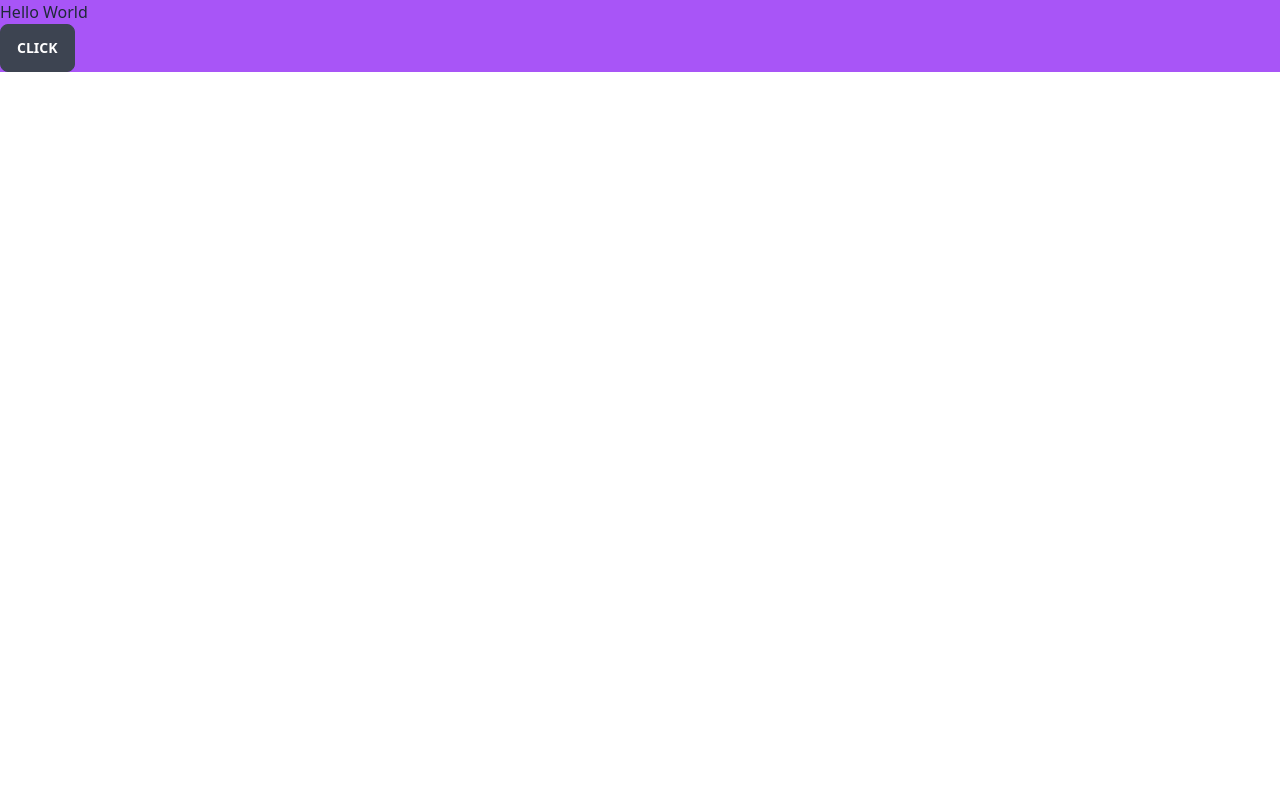
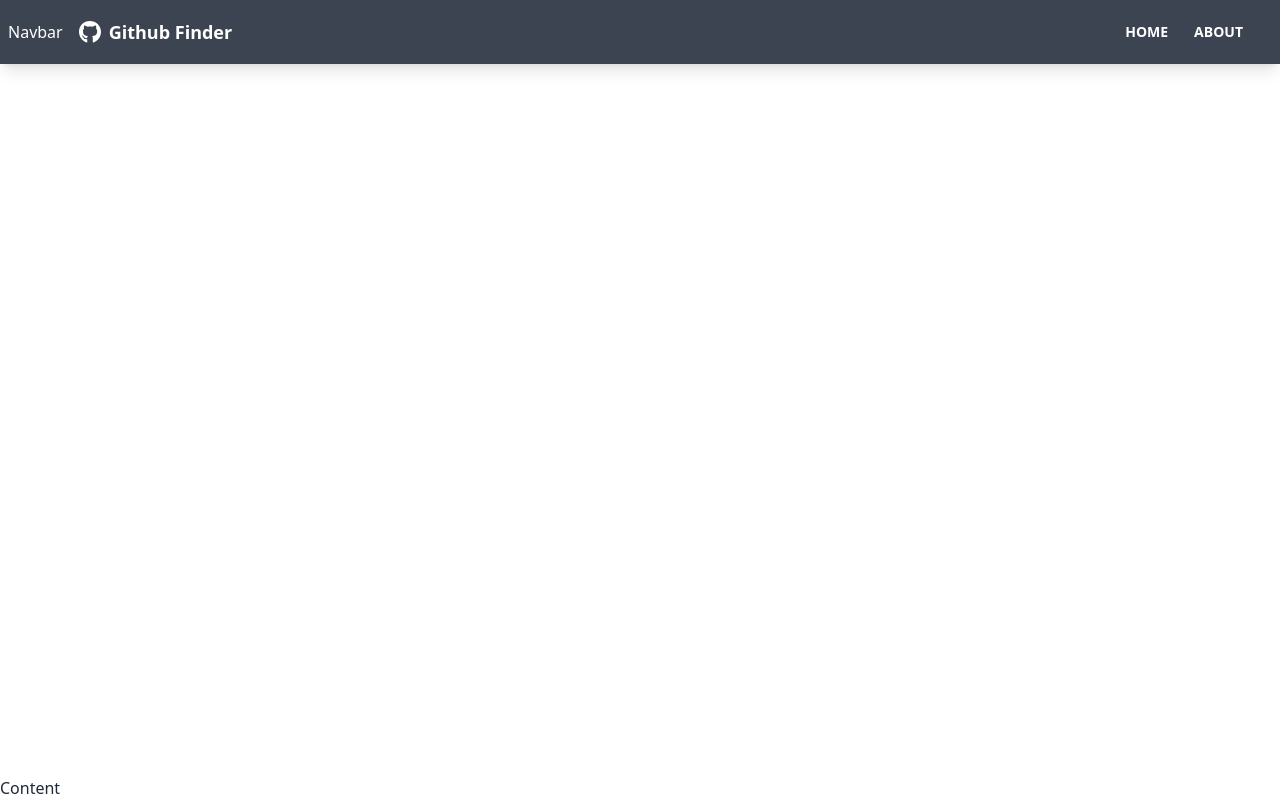
Before and after one commit to diabeatz96/github-finder, a React (Create React App) app: page / in a window 1280 px wide. Built offline with nearby package versions, Linux system fonts and the light colour scheme; the HTML template or start-up script is replaced by a standard one.

Commit message:
FEAT: Nav-bar added. Tailwind CSS provided fpr all.

```diff
--- a/src/App.js
+++ b/src/App.js
@@ -1,10 +1,18 @@
+import {BrowserRouter as Router, Route} from "react-router-dom";
+import Navbar from "./components/layout/Navbar";
+
 function App() {
   return (
-    <div className="bg-purple-500">
-      <h1 className="text-hl">Hello World</h1>
+      <Router>
 
-        <button className='btn'>Click</button>
-    </div>
+        <div className="flex flex-col justify-between h-screen">
+          <Navbar/>
+
+          <main>Content</main>
+
+        </div>
+
+      </Router>
   );
 }
 
--- /dev/null
+++ b/src/components/layout/Navbar.jsx
@@ -0,0 +1,42 @@
+import React from 'react';
+import {FaGithub} from "react-icons/fa";
+import {Link} from 'react-router-dom';
+import PropTypes from 'prop-types';
+
+
+function Navbar({title}) {
+    return (
+        <nav className='navbar mb-12 shadow-lg bg-neutral text-neutral-content'>Navbar
+        <div className="container mx-auto">
+            <div className="flex-none px-2 mx-2">
+                <FaGithub className='inline pr-2 text-3xl'/>
+                    <Link to = '/' className = 'text-lg font-bold align-middle'>
+                        {title}
+                    </Link>
+            </div>
+
+            <div className="flex-1 px-2 mx-2">
+                <div className="flex justify-end">
+                    <Link to='/' className = "btn btn-ghost btn-sm rounded-btn">
+                        Home
+                    </Link>
+                    <Link to='/about' className = "btn btn-ghost btn-sm rounded-btn">
+                        About
+                    </Link>
+                </div>
+            </div>
+        </div>
+
+        </nav>
+    );
+}
+
+Navbar.defaultProps = {
+    title: 'Github Finder',
+}
+
+Navbar.propTypes = {
+    title: PropTypes.string,
+}
+
+export default Navbar;
```
